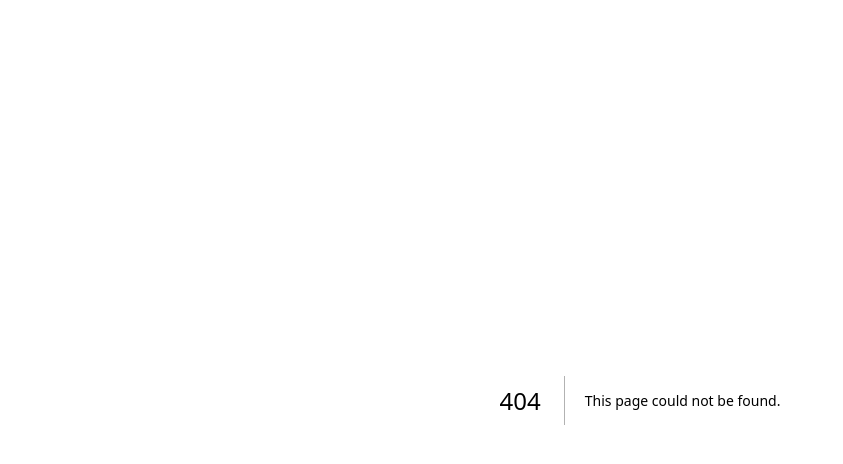
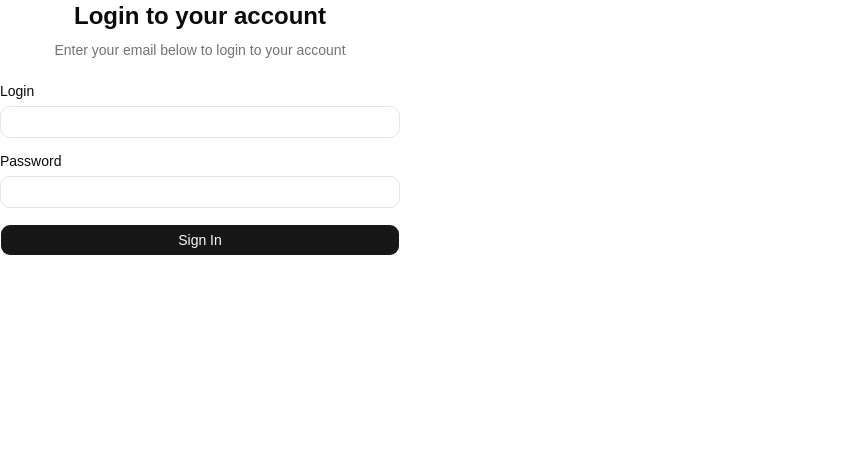
Before and after one commit to shifteee/next-forms, a Next.js app: page /auth/sign-in in a window 1280 px wide. Before the commit this address had no page. Shown: the top 464 px of the page, without its empty margins (0-843 px from the left). Built offline with nearby package versions, Linux system fonts and the light colour scheme.

Commit message:
introduce sign in page

```diff
--- /dev/null
+++ b/src/app/auth/sign-in/page.tsx
@@ -0,0 +1,34 @@
+import { Button } from "@/ui/button";
+import { Input } from "@/ui/input";
+import { Label } from "@/ui/label";
+
+export default function SignInPage() {
+    return (
+        <div className="w-[400px] space-y-6">
+            <div className="space-y-2 text-center">
+                <h1 className="text-2xl font-semibold">
+                    Login to your account
+                </h1>
+                <p className="text-sm text-muted-foreground">
+                    Enter your email below to login to your account
+                </p>
+            </div>
+
+            <form className="space-y-4">
+                <div className="space-y-2">
+                    <Label htmlFor="login">Login</Label>
+                    <Input id="login" type="text" />
+                </div>
+
+                <div className="space-y-2">
+                    <Label htmlFor="password">Password</Label>
+                    <Input id="password" type="password" />
+                </div>
+
+                <Button type="submit" className="w-full">
+                    Sign In
+                </Button>
+            </form>
+        </div>
+    );
+}
--- /dev/null
+++ b/src/ui/button.tsx
@@ -0,0 +1,67 @@
+import * as React from "react"
+import { cva, type VariantProps } from "class-variance-authority"
+import { Slot } from "radix-ui"
+
+import { cn } from "@/lib/utils"
+
+const buttonVariants = cva(
+  "group/button inline-flex shrink-0 items-center justify-center rounded-lg border border-transparent bg-clip-padding text-sm font-medium whitespace-nowrap transition-all outline-none select-none focus-visible:border-ring focus-visible:ring-3 focus-visible:ring-ring/50 active:translate-y-px disabled:pointer-events-none disabled:opacity-50 aria-invalid:border-destructive aria-invalid:ring-3 aria-invalid:ring-destructive/20 dark:aria-invalid:border-destructive/50 dark:aria-invalid:ring-destructive/40 [&_svg]:pointer-events-none [&_svg]:shrink-0 [&_svg:not([class*='size-'])]:size-4",
+  {
+    variants: {
+      variant: {
+        default: "bg-primary text-primary-foreground [a]:hover:bg-primary/80",
+        outline:
+          "border-border bg-background hover:bg-muted hover:text-foreground aria-expanded:bg-muted aria-expanded:text-foreground dark:border-input dark:bg-input/30 dark:hover:bg-input/50",
+        secondary:
+          "bg-secondary text-secondary-foreground hover:bg-secondary/80 aria-expanded:bg-secondary aria-expanded:text-secondary-foreground",
+        ghost:
+          "hover:bg-muted hover:text-foreground aria-expanded:bg-muted aria-expanded:text-foreground dark:hover:bg-muted/50",
+        destructive:
+          "bg-destructive/10 text-destructive hover:bg-destructive/20 focus-visible:border-destructive/40 focus-visible:ring-destructive/20 dark:bg-destructive/20 dark:hover:bg-destructive/30 dark:focus-visible:ring-destructive/40",
+        link: "text-primary underline-offset-4 hover:underline",
+      },
+      size: {
+        default:
+          "h-8 gap-1.5 px-2.5 has-data-[icon=inline-end]:pr-2 has-data-[icon=inline-start]:pl-2",
+        xs: "h-6 gap-1 rounded-[min(var(--radius-md),10px)] px-2 text-xs in-data-[slot=button-group]:rounded-lg has-data-[icon=inline-end]:pr-1.5 has-data-[icon=inline-start]:pl-1.5 [&_svg:not([class*='size-'])]:size-3",
+        sm: "h-7 gap-1 rounded-[min(var(--radius-md),12px)] px-2.5 text-[0.8rem] in-data-[slot=button-group]:rounded-lg has-data-[icon=inline-end]:pr-1.5 has-data-[icon=inline-start]:pl-1.5 [&_svg:not([class*='size-'])]:size-3.5",
+        lg: "h-9 gap-1.5 px-2.5 has-data-[icon=inline-end]:pr-3 has-data-[icon=inline-start]:pl-3",
+        icon: "size-8",
+        "icon-xs":
+          "size-6 rounded-[min(var(--radius-md),10px)] in-data-[slot=button-group]:rounded-lg [&_svg:not([class*='size-'])]:size-3",
+        "icon-sm":
+          "size-7 rounded-[min(var(--radius-md),12px)] in-data-[slot=button-group]:rounded-lg",
+        "icon-lg": "size-9",
+      },
+    },
+    defaultVariants: {
+      variant: "default",
+      size: "default",
+    },
+  }
+)
+
+function Button({
+  className,
+  variant = "default",
+  size = "default",
+  asChild = false,
+  ...props
+}: React.ComponentProps<"button"> &
+  VariantProps<typeof buttonVariants> & {
+    asChild?: boolean
+  }) {
+  const Comp = asChild ? Slot.Root : "button"
+
+  return (
+    <Comp
+      data-slot="button"
+      data-variant={variant}
+      data-size={size}
+      className={cn(buttonVariants({ variant, size, className }))}
+      {...props}
+    />
+  )
+}
+
+export { Button, buttonVariants }
--- /dev/null
+++ b/src/ui/input.tsx
@@ -0,0 +1,19 @@
+import * as React from "react"
+
+import { cn } from "@/lib/utils"
+
+function Input({ className, type, ...props }: React.ComponentProps<"input">) {
+  return (
+    <input
+      type={type}
+      data-slot="input"
+      className={cn(
+        "h-8 w-full min-w-0 rounded-lg border border-input bg-transparent px-2.5 py-1 text-base transition-colors outline-none file:inline-flex file:h-6 file:border-0 file:bg-transparent file:text-sm file:font-medium file:text-foreground placeholder:text-muted-foreground focus-visible:border-ring focus-visible:ring-3 focus-visible:ring-ring/50 disabled:pointer-events-none disabled:cursor-not-allowed disabled:bg-input/50 disabled:opacity-50 aria-invalid:border-destructive aria-invalid:ring-3 aria-invalid:ring-destructive/20 md:text-sm dark:bg-input/30 dark:disabled:bg-input/80 dark:aria-invalid:border-destructive/50 dark:aria-invalid:ring-destructive/40",
+        className
+      )}
+      {...props}
+    />
+  )
+}
+
+export { Input }
--- /dev/null
+++ b/src/ui/label.tsx
@@ -0,0 +1,22 @@
+import * as React from "react"
+import { Label as LabelPrimitive } from "radix-ui"
+
+import { cn } from "@/lib/utils"
+
+function Label({
+  className,
+  ...props
+}: React.ComponentProps<typeof LabelPrimitive.Root>) {
+  return (
+    <LabelPrimitive.Root
+      data-slot="label"
+      className={cn(
+        "flex items-center gap-2 text-sm leading-none font-medium select-none group-data-[disabled=true]:pointer-events-none group-data-[disabled=true]:opacity-50 peer-disabled:cursor-not-allowed peer-disabled:opacity-50",
+        className
+      )}
+      {...props}
+    />
+  )
+}
+
+export { Label }
--- a/src/ui/tabs.tsx
+++ b/src/ui/tabs.tsx
@@ -2,7 +2,7 @@
 import { cva, type VariantProps } from "class-variance-authority"
 import { Tabs as TabsPrimitive } from "radix-ui"
 
-import { cn } from "@/lib/utils"
+import { cn } from "@/src/lib/utils"
 
 function Tabs({
   className,
```
Also changed, not shown: 1 other file (tests, documents, lock files or other folders).
